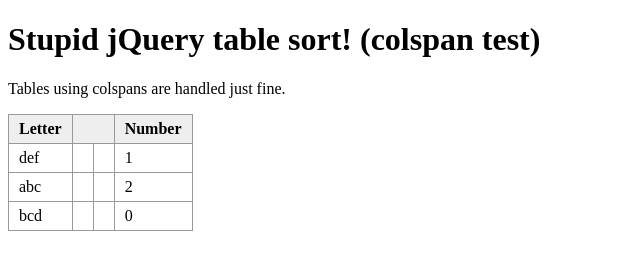
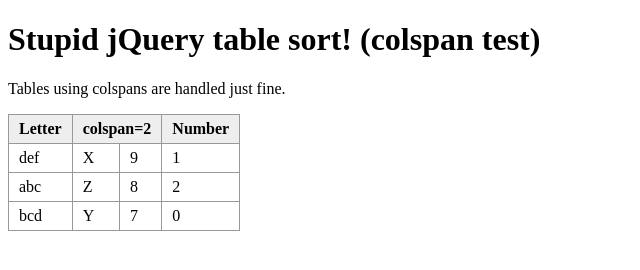
Before and after one commit to joequery/Stupid-Table-Plugin, a plain HTML site: page examples/colspan.html in a window 1280 px wide. Shown: the whole page, without its empty margins (0-640 px from the left). Drawn offline with nearby package versions, Linux system fonts and the light colour scheme.

Commit message:
Add data to empty cells in colspan example

```diff
--- a/examples/colspan.html
+++ b/examples/colspan.html
@@ -40,27 +40,27 @@
     <thead>
       <tr>
         <th data-sort="string">Letter</td>
-        <th colspan="2"></th>
+        <th colspan="2" data-sort="string">colspan=2</th>
         <th data-sort="int">Number</td>
       </tr>
     </thead>
     <tbody>
       <tr>
         <td>def</td>
-        <td></td>
-        <td></td>
+        <td>X</td>
+        <td>9</td>
         <td>1</td>
       </tr>
       <tr>
         <td>abc</td>
-        <td></td>
-        <td></td>
+        <td>Z</td>
+        <td>8</td>
         <td>2</td>
       </tr>
       <tr>
         <td>bcd</td>
-        <td></td>
-        <td></td>
+        <td>Y</td>
+        <td>7</td>
         <td>0</td>
       </tr>
     </tbody>
```
